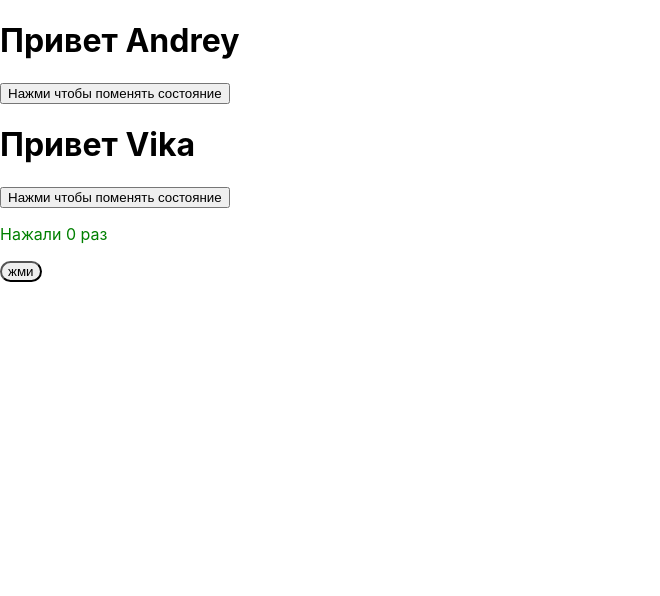
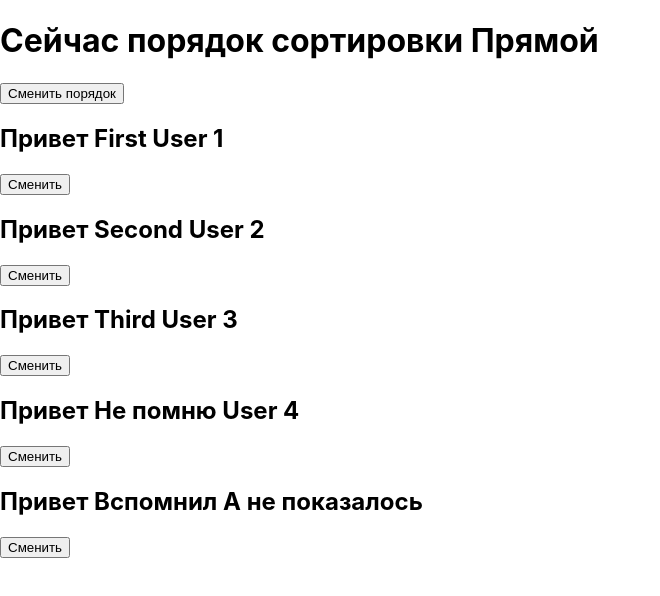
Before and after one commit to mary1812/practiceFormTimer, a React (Create React App) app: page / in a window 1280 px wide. Shown: the top 596 px of the page, without its empty margins (0-660 px from the left). Built offline with nearby package versions, Linux system fonts and the light colour scheme.

Commit message:
Add list example

```diff
--- a/src/App.js
+++ b/src/App.js
@@ -1,16 +1,75 @@
 import React from 'react';
+import { Component } from 'react';
 import Aloha from './components/Aloha';
-import Clicker from './components/Clicker';
 
 
-function App() {
-  return (
-    <React.Fragment>
-      <Aloha name="Andrey" isGreeting />
-      <Aloha name="Vika"/>
-      <Clicker/>
-    </React.Fragment>
-  );
+const userDb = [
+  {
+    id: 1,
+    name: 'First',
+    surName: 'User 1',
+  },
+  {
+    id: 2,
+    name: 'Second',
+    surName: 'User 2',
+  },
+  {
+    id: 3,
+    name: 'Third',
+    surName: 'User 3',
+  },
+  {
+    id: 4,
+    name: 'Не помню',
+    surName: 'User 4',
+  },
+  {
+    id: 5,
+    name: 'Вспомнил',
+    surName: 'А не показалось',
+  },
+];
+
+class App extends Component {
+  constructor(props) {
+    super(props);
+
+    this.state = {
+      isReverseSortOrder: false,
+      AlohaArray: userDb.map((user) => (
+        <Aloha key={`unique key ${user.name} ${user.surName}`} user={user} />
+      )),
+    };
+  }
+
+  sortArray = () => {
+    const { AlohaArray } = this.state;
+
+    const newAlohaArray = AlohaArray.slice();
+
+    newAlohaArray.reverse();
+
+    this.setState({
+      isReverseSortOrder: !this.state.isReverseSortOrder,
+      AlohaArray: newAlohaArray,
+    });
+  };
+
+  render() {
+    const { AlohaArray } = this.state;
+
+    return (
+      <React.Fragment>
+        <h1>
+          Сейчас порядок сортировки{' '}
+          {this.state.isReverseSortOrder ? 'Обратный' : 'Прямой'}
+        </h1>
+        <button onClick={this.sortArray}>Сменить порядок</button>
+        {AlohaArray}
+      </React.Fragment>
+    );
+  }
 }
 
 export default App;
--- a/src/components/Aloha/index.jsx
+++ b/src/components/Aloha/index.jsx
@@ -8,39 +8,33 @@ class Aloha extends Component {
       isGreeting: true,
     };
 
-    // this.switchState = this.switchState.bind(this);
   }
 
   switchState = () => {
+
+    this.setState({
+      isGreeting: !this.state.isGreeting
+    });
+  }
+
+
+  render() {
+    const { user }  = this.props;
+
     const { isGreeting } = this.state;
 
-    const switchedGreeting = !isGreeting;
+    let text;
 
-    const newState = {
-      isGreeting : switchedGreeting
+    if(isGreeting) {
+      text = 'Привет'
+    } else {
+      text = 'Пока'
     }
 
-    this.setState(newState);
-
-    /*
-    this.setState({
-      isGreeting : !isGreeting
-    });
-        */
-  }
-
-  render() {
-    const { name } = this.props;
-    const { isGreeting } = this.state;
-
-    return (
-      <div>
-        <h1>
-          {isGreeting ? 'Привет' : 'Пока'} {name}
-        </h1>
-        <button onClick={this.switchState}>Нажми чтобы поменять состояние</button>
-      </div>
-    );
+    return <section>
+      <h1>{text} {user.name} {user.surName}</h1>
+      {isGreeting ? <button onClick={this.switchState}>Сменить</button> : null}
+    </section>
   }
 }
 
--- a/src/components/Clicker/index.jsx
+++ b/src/components/Clicker/index.jsx
@@ -6,7 +6,7 @@
 
 */
 
-import { Component } from 'react';
+import  { Component } from 'react';
 import Image from './../Image';
 import './clicker.css';
 
@@ -15,33 +15,41 @@ class Clicker extends Component {
     super(props);
 
     this.state = {
-      clickAmount : 0
-    }
+      clickAmount: 0,
+    };
   }
 
   handleClick = () => {
     const { clickAmount } = this.state;
 
     this.setState({
-      clickAmount : clickAmount + 1
+      clickAmount: clickAmount + 1,
     });
-  }
+  };
 
   render() {
+    const { clickAmount } = this.state;
 
-    console.log(this);
-    const {clickAmount} = this.state;
-
-    const button = <button className="btn" onClick={this.handleClick}>жми</button>;
-    const img = <Image src='http://localhost:3000/favicon.ico' alt="favvicon" />
+    const button = (
+      <button className="btn" onClick={this.handleClick}>
+        жми
+      </button>
+    );
+    const img = (
+      <Image src="http://localhost:3000/favicon.ico" alt="favvicon" />
+    );
 
     return (
-    <div>
-      <p className="clickerText">Нажали {clickAmount} раз</p>
-      {clickAmount < 10 ? button : img}
-    </div>)
+      <>
+        <div>
+          <Image />
+          <p className="clickerText">Нажали {clickAmount} раз</p>
+          {clickAmount < 10 ? button : img}
+        </div>
+        <section></section>
+      </>
+    );
   }
 }
 
-
 export default Clicker;
--- a/src/components/Image/index.jsx
+++ b/src/components/Image/index.jsx
@@ -3,7 +3,7 @@ import {Component} from 'react';
 class Image extends Component {
 
   render() {
-    const {src, alt} = this.props;
+    const {src, alt,} = this.props;
 
     return <div className="imgWrapper">
       <img className="img" src={src} alt={alt}/>
```
